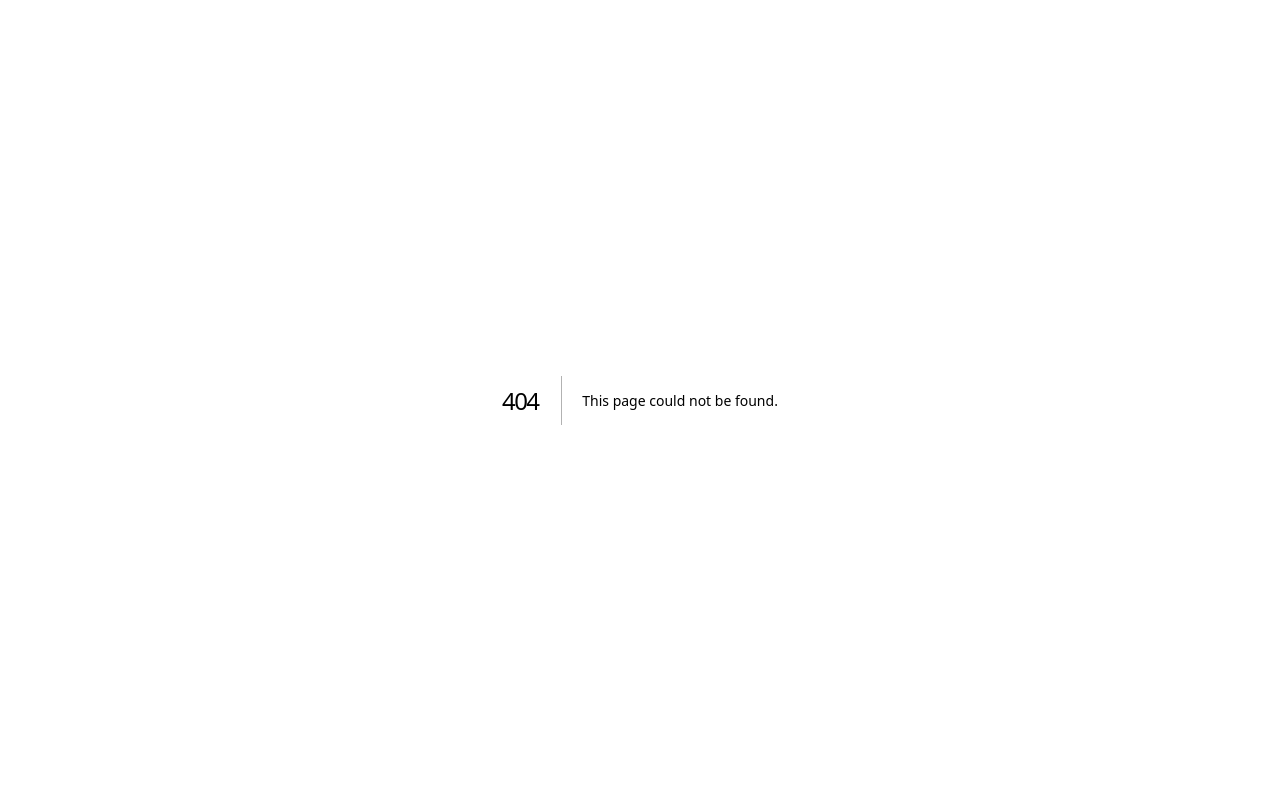
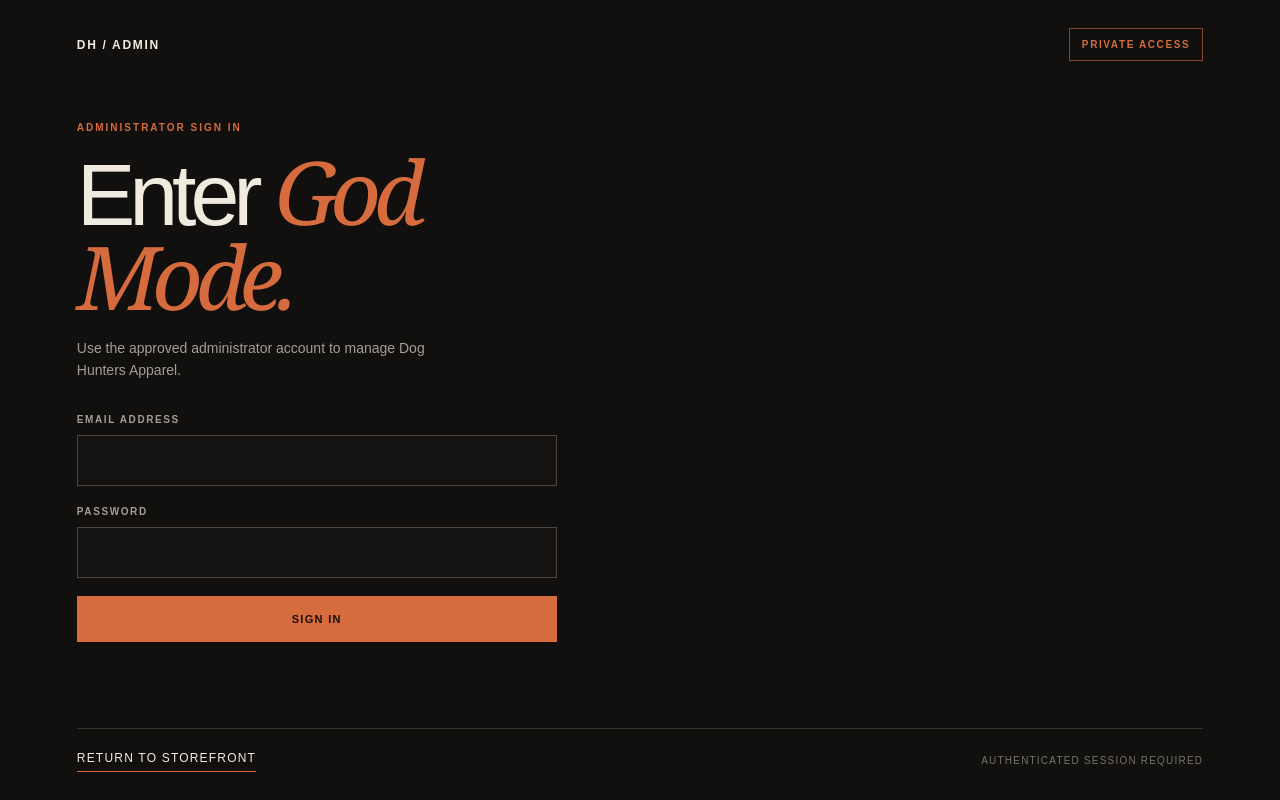
Before and after one commit to CJPCJP1973/printify-sync, a Next.js app: page /admin/login in a window 1280 px wide. Before the commit this address had no page. Built offline with nearby package versions, Linux system fonts and the light colour scheme.

Commit message:
Add Supabase admin sign-in flow

```diff
--- /dev/null
+++ b/app/admin/login/page.tsx
@@ -0,0 +1,65 @@
+'use client'
+
+import Link from 'next/link'
+import { useState } from 'react'
+import { useRouter } from 'next/navigation'
+import { createClient } from '@/lib/supabase/client'
+
+export default function AdminLoginPage() {
+  const router = useRouter()
+  const [email, setEmail] = useState('')
+  const [password, setPassword] = useState('')
+  const [error, setError] = useState('')
+  const [isSubmitting, setIsSubmitting] = useState(false)
+
+  async function handleSubmit(event: React.FormEvent<HTMLFormElement>) {
+    event.preventDefault()
+    setError('')
+    setIsSubmitting(true)
+
+    const { error: signInError } = await createClient().auth.signInWithPassword({ email, password })
+
+    if (signInError) {
+      setError(signInError.message.toLowerCase().includes('confirm')
+        ? 'Please confirm your email before signing in.'
+        : 'Invalid email or password.')
+      setIsSubmitting(false)
+      return
+    }
+
+    router.replace('/admin')
+    router.refresh()
+  }
+
+  return (
+    <main className="admin-shell admin-login-shell">
+      <header className="admin-header">
+        <Link className="admin-brand" href="/">DH / Admin</Link>
+        <span className="admin-badge">Private access</span>
+      </header>
+
+      <section className="admin-login-card" aria-labelledby="login-title">
+        <p className="admin-kicker">Administrator sign in</p>
+        <h1 id="login-title">Enter <em>God Mode.</em></h1>
+        <p className="admin-login-intro">Use the approved administrator account to manage Dog Hunters Apparel.</p>
+        <form className="admin-login-form" onSubmit={handleSubmit}>
+          <label>
+            Email address
+            <input type="email" value={email} onChange={(event) => setEmail(event.target.value)} autoComplete="email" required />
+          </label>
+          <label>
+            Password
+            <input type="password" value={password} onChange={(event) => setPassword(event.target.value)} autoComplete="current-password" required />
+          </label>
+          {error && <p className="admin-login-error" role="alert">{error}</p>}
+          <button type="submit" disabled={isSubmitting}>{isSubmitting ? 'Signing in…' : 'Sign in'}</button>
+        </form>
+      </section>
+
+      <footer className="admin-footer">
+        <Link className="admin-link" href="/">Return to storefront</Link>
+        <span>Authenticated session required</span>
+      </footer>
+    </main>
+  )
+}
--- a/app/admin/page.tsx
+++ b/app/admin/page.tsx
@@ -1,8 +1,13 @@
 import Link from 'next/link'
-import { getAdminOnly } from '@/lib/supabase/server'
+import { redirect } from 'next/navigation'
+import { getAdminOnly, requireUser } from '@/lib/supabase/server'
 
 export default async function AdminPage() {
   const user = await getAdminOnly()
+
+  if (!user && !(await requireUser())) {
+    redirect('/admin/login')
+  }
 
   if (!user) {
     return (
--- /dev/null
+++ b/app/auth/callback/route.ts
@@ -0,0 +1,13 @@
+import { NextResponse } from 'next/server'
+import { createClient } from '@/lib/supabase/server'
+
+export async function GET(request: Request) {
+  const requestUrl = new URL(request.url)
+  const code = requestUrl.searchParams.get('code')
+
+  if (code) {
+    await (await createClient()).auth.exchangeCodeForSession(code)
+  }
+
+  return NextResponse.redirect(new URL('/admin', requestUrl.origin))
+}
--- a/app/globals.css
+++ b/app/globals.css
@@ -229,7 +229,21 @@ h1 em { color: var(--orange); font-family: Georgia, serif; font-weight: 400; let
   @media (max-width: 760px) { .design-layout { grid-template-columns: 1fr; } .design-preview { min-height: 300px; } }
 
 .admin-footer { margin-top: auto; padding-top: 20px; border-top: 1px solid rgba(241,235,223,.16); color: rgba(241,235,223,.45); font-size: 10px; letter-spacing: .12em; text-transform: uppercase; }
-.admin-denied { justify-content: center; align-items: flex-start; }
+  .admin-login-shell { justify-content: space-between; }
+  .admin-login-card { width: min(100%, 480px); margin: auto 0; }
+  .admin-login-card h1 { margin: 16px 0; font-size: clamp(48px, 8vw, 88px); line-height: .92; letter-spacing: -.07em; font-weight: 500; }
+  .admin-login-card h1 em { color: var(--orange); font-family: Georgia, serif; font-weight: 400; }
+  .admin-login-intro { max-width: 390px; color: rgba(241,235,223,.65); font-size: 14px; line-height: 1.6; }
+  .admin-login-form { display: flex; flex-direction: column; gap: 18px; margin-top: 30px; }
+  .admin-login-form label { display: flex; flex-direction: column; gap: 8px; color: rgba(241,235,223,.65); font-size: 10px; font-weight: 700; letter-spacing: .16em; text-transform: uppercase; }
+  .admin-login-form input { width: 100%; border: 1px solid rgba(241,235,223,.24); border-radius: 0; background: #151311; color: var(--cream); padding: 14px; font: inherit; font-size: 14px; letter-spacing: normal; }
+  .admin-login-form input:focus { outline: 1px solid var(--orange); outline-offset: 2px; }
+  .admin-login-form button { border: 0; background: var(--orange); color: #17120f; cursor: pointer; padding: 15px 18px; font: inherit; font-size: 11px; font-weight: 700; letter-spacing: .12em; text-transform: uppercase; }
+  .admin-login-form button:hover { background: #ed8a53; }
+  .admin-login-form button:disabled { cursor: wait; opacity: .65; }
+  .admin-login-error { margin: 0; color: #f0a47c; font-size: 12px; line-height: 1.5; }
+  .admin-denied { justify-content: center; align-items: flex-start; }
+
 .admin-denied h1 { margin: 16px 0; font-size: clamp(46px, 8vw, 92px); }
 .admin-denied p:not(.admin-kicker) { max-width: 390px; color: rgba(241,235,223,.65); line-height: 1.6; }
 @media (max-width: 640px) { .admin-grid { grid-template-columns: 1fr; } .admin-footer { align-items: flex-start; flex-direction: column; } }
--- /dev/null
+++ b/lib/supabase/client.ts
@@ -0,0 +1,14 @@
+import { createBrowserClient } from '@supabase/ssr'
+
+let browserClient: ReturnType<typeof createBrowserClient> | undefined
+
+export function createClient() {
+  if (!browserClient) {
+    browserClient = createBrowserClient(
+      process.env.NEXT_PUBLIC_SUPABASE_URL!,
+      process.env.NEXT_PUBLIC_SUPABASE_PUBLISHABLE_KEY ?? process.env.NEXT_PUBLIC_SUPABASE_ANON_KEY!,
+    )
+  }
+
+  return browserClient
+}
--- /dev/null
+++ b/lib/supabase/proxy.ts
@@ -0,0 +1,26 @@
+import { createServerClient } from '@supabase/ssr'
+import { NextResponse, type NextRequest } from 'next/server'
+
+export async function updateSession(request: NextRequest) {
+  let response = NextResponse.next({ request })
+
+  const supabase = createServerClient(
+    process.env.NEXT_PUBLIC_SUPABASE_URL!,
+    process.env.NEXT_PUBLIC_SUPABASE_PUBLISHABLE_KEY ?? process.env.NEXT_PUBLIC_SUPABASE_ANON_KEY!,
+    {
+      cookies: {
+        getAll() {
+          return request.cookies.getAll()
+        },
+        setAll(cookiesToSet) {
+          cookiesToSet.forEach(({ name, value }) => request.cookies.set(name, value))
+          response = NextResponse.next({ request })
+          cookiesToSet.forEach(({ name, value, options }) => response.cookies.set(name, value, options))
+        },
+      },
+    },
+  )
+
+  await supabase.auth.getUser()
+  return response
+}
--- /dev/null
+++ b/proxy.ts
@@ -0,0 +1,12 @@
+import { type NextRequest } from 'next/server'
+import { updateSession } from '@/lib/supabase/proxy'
+
+export async function proxy(request: NextRequest) {
+  return updateSession(request)
+}
+
+export const config = {
+  matcher: [
+    '/((?!_next/static|_next/image|favicon.ico|.*\\.(?:svg|png|jpg|jpeg|gif|webp)$).*)',
+  ],
+}
```
